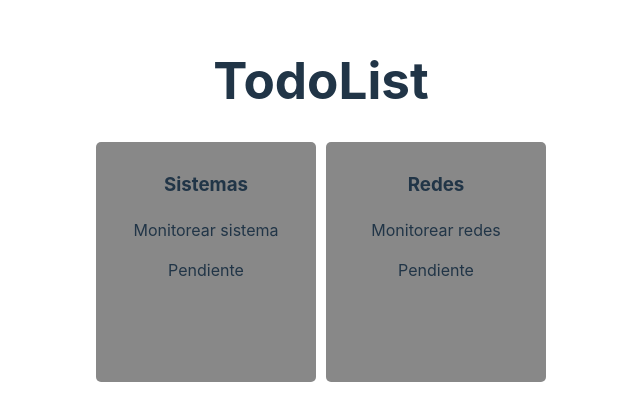
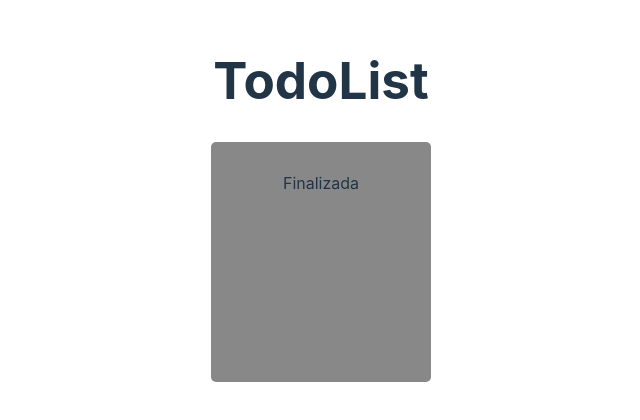
Before and after one commit to rafael07-dev/learning-react, a React (Vite) app in the folder TodoList/: page / in a window 1280 px wide. Shown: the part 200-620 px from the top of the page, without its empty margins (319-959 px from the left). Built offline with nearby package versions, Linux system fonts and the light colour scheme.

Commit message:
refactor component TodoList

```diff
--- a/TodoList/src/App.jsx
+++ b/TodoList/src/App.jsx
@@ -1,34 +1,31 @@
 import { useState } from 'react'
 import './App.css'
 
+const TodoList = () => {
+
+  const [tasks, setTasks] = useState([{ id: null, name: '', decription: '', state: null }])
+
+  return (
+    <div>
+      {tasks.map((item, index) => (
+      <div key={index} className='card-todo'>
+        <h3>{item.name}</h3>
+        <p>{item.decription}</p>
+        <p>{item.state ? 'Pendiente' : 'Finalizada'}</p>
+      </div>
+      ))}
+    </div>
+  )
+
+}
+
 function App() {
-  const [todos, setTodos] = useState([
-    {
-      id: 0,
-      name: 'Sistemas',
-      description: 'Monitorear sistema',
-      state: true,
-    },
-    {
-      id: 0,
-      name: 'Redes',
-      description: 'Monitorear redes',
-      state: true,
-    }
-  ])
 
   return (
     <>
       <h1>TodoList</h1>
       <section className='container'>
-
-        {todos.map((item) => (
-          <div key={item.id} className='card-todo'>
-            <h3>{item.name}</h3>
-            <p>{item.description}</p>
-            <p>{item.state ? 'Pendiente' : 'Finalizada'}</p>
-          </div>
-        ))}
+        <TodoList/>
       </section>
     </>
   )
```
